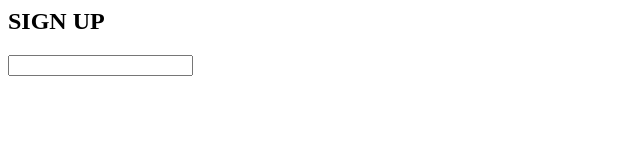
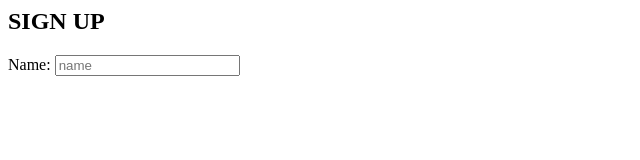
Before and after one commit to karim742/simple-things-practice-with-react, a React (Create React App) app: page / in a window 1280 px wide. Shown: the top 160 px of the page, without its empty margins (0-640 px from the left). Built offline with nearby package versions, Linux system fonts and the light colour scheme.

Commit message:
1 file modified

```diff
--- a/src/Form.js
+++ b/src/Form.js
@@ -5,7 +5,7 @@ export default function Form() {
   return (
     <>
       <form action="#">
-        <Input />
+        <Input label="Name: " type="text" placeholder="name" />
       </form>
     </>
   );
```
